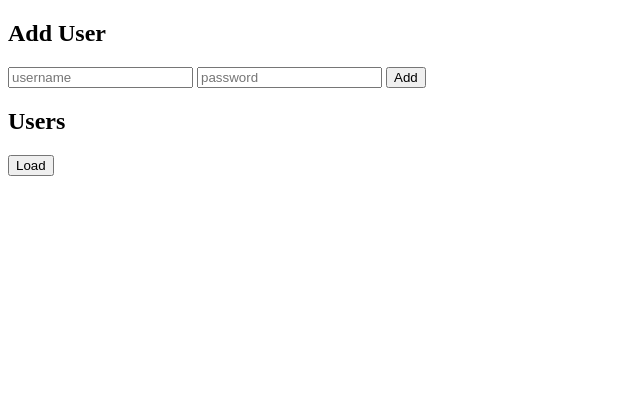
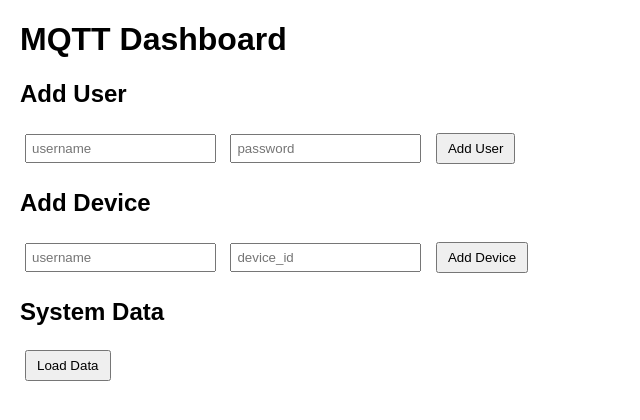
Before and after one commit to Huynhhuy1234/mosquitto-sec-project, a plain HTML site: page frontend/index.html in a window 1280 px wide. Shown: the whole page, without its empty margins (0-640 px from the left). Drawn offline with Linux system fonts and the light colour scheme.

Commit message:
Enhance HTML layout with styles and new features

```diff
--- a/frontend/index.html
+++ b/frontend/index.html
@@ -2,19 +2,54 @@
 <html>
 <head>
   <title>MQTT Dashboard</title>
+  <style>
+    body {
+      font-family: Arial;
+      margin: 20px;
+    }
+    input {
+      margin: 5px;
+      padding: 5px;
+    }
+    button {
+      padding: 6px 10px;
+      margin: 5px;
+      cursor: pointer;
+    }
+    .card {
+      border: 1px solid #ccc;
+      padding: 10px;
+      margin-top: 10px;
+      border-radius: 8px;
+    }
+  </style>
 </head>
 <body>
 
+<h1>MQTT Dashboard</h1>
+
+<!-- ADD USER -->
 <h2>Add User</h2>
 <input id="u" placeholder="username">
-<input id="p" placeholder="password">
-<button onclick="addUser()">Add</button>
+<input id="p" type="password" placeholder="password">
+<button onclick="addUser()">Add User</button>
 
-<h2>Users</h2>
-<button onclick="loadUsers()">Load</button>
-<ul id="list"></ul>
+<!-- ADD DEVICE -->
+<h2>Add Device</h2>
+<input id="du" placeholder="username">
+<input id="did" placeholder="device_id">
+<button onclick="addDevice()">Add Device</button>
+
+<!-- LOAD DATA -->
+<h2>System Data</h2>
+<button onclick="loadData()">Load Data</button>
+
+<div id="list"></div>
 
 <script>
+// =====================
+// ADD USER
+// =====================
 async function addUser() {
   await fetch("http://localhost:3000/add-user", {
     method: "POST",
@@ -24,17 +59,60 @@ async function addUser() {
       password: p.value
     })
   });
-  alert("Added!");
+
+  alert("User added!");
 }
 
-async function loadUsers() {
-  const res = await fetch("http://localhost:3000/users");
+// =====================
+// ADD DEVICE
+// =====================
+async function addDevice() {
+  await fetch("http://localhost:3000/add-device", {
+    method: "POST",
+    headers: {"Content-Type": "application/json"},
+    body: JSON.stringify({
+      username: du.value,
+      device_id: did.value
+    })
+  });
+
+  alert("Device added!");
+}
+
+// =====================
+// LOAD FULL DATA
+// =====================
+async function loadData() {
+  const res = await fetch("http://localhost:3000/full-data");
   const data = await res.json();
 
   list.innerHTML = "";
-  data.forEach(u => {
-    list.innerHTML += `<li>${u.username}</li>`;
+
+  if (data.length === 0) {
+    list.innerHTML = "<p>No data</p>";
+    return;
+  }
+
+  data.forEach(item => {
+    list.innerHTML += `
+      <div class="card">
+        <b>User:</b> ${item.username} <br>
+        <b>Device:</b> ${item.device_id || "None"} <br>
+        <b>Topic:</b> ${item.topic || "None"} <br>
+        <b>Permission:</b> ${formatRW(item.rw)}
+      </div>
+    `;
   });
+}
+
+// =====================
+// FORMAT RW
+// =====================
+function formatRW(rw) {
+  if (rw === 1) return "Subscribe";
+  if (rw === 2) return "Publish";
+  if (rw === 3) return "Pub + Sub";
+  return "None";
 }
 </script>
 
```
